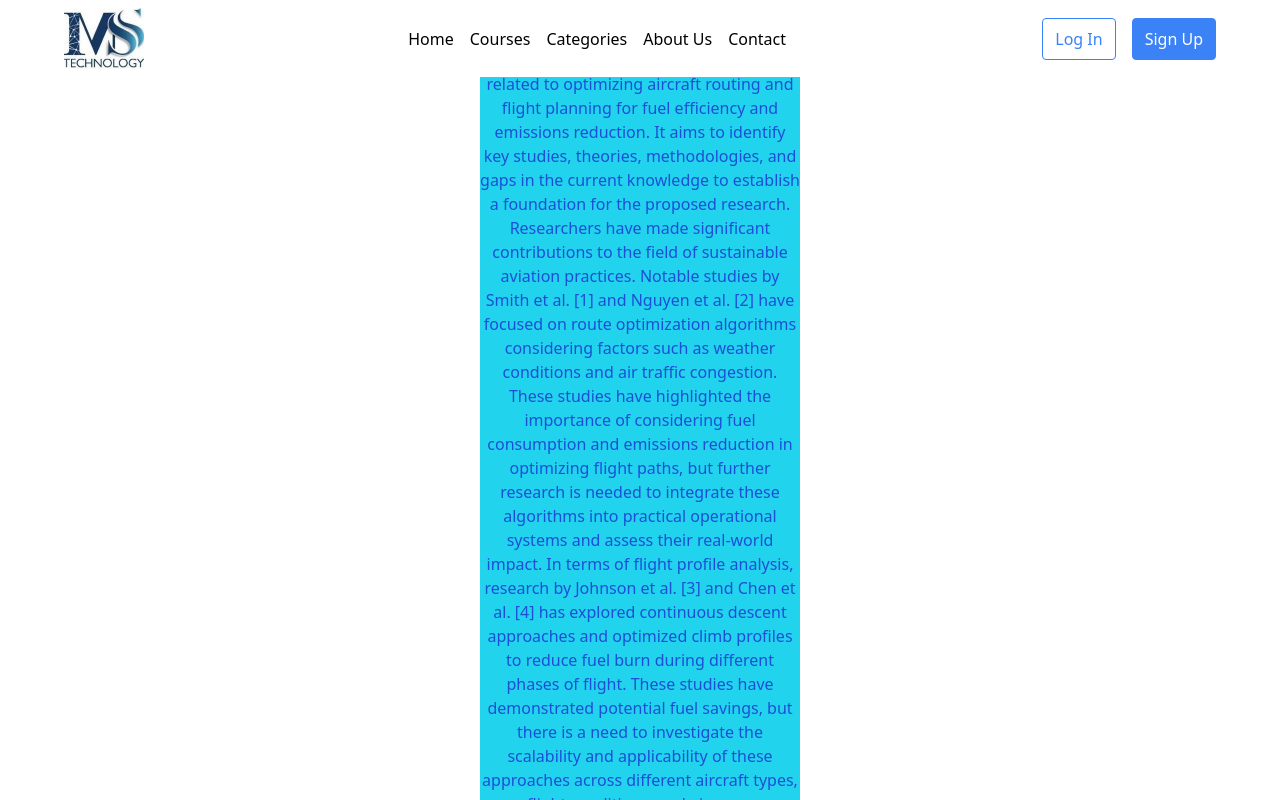
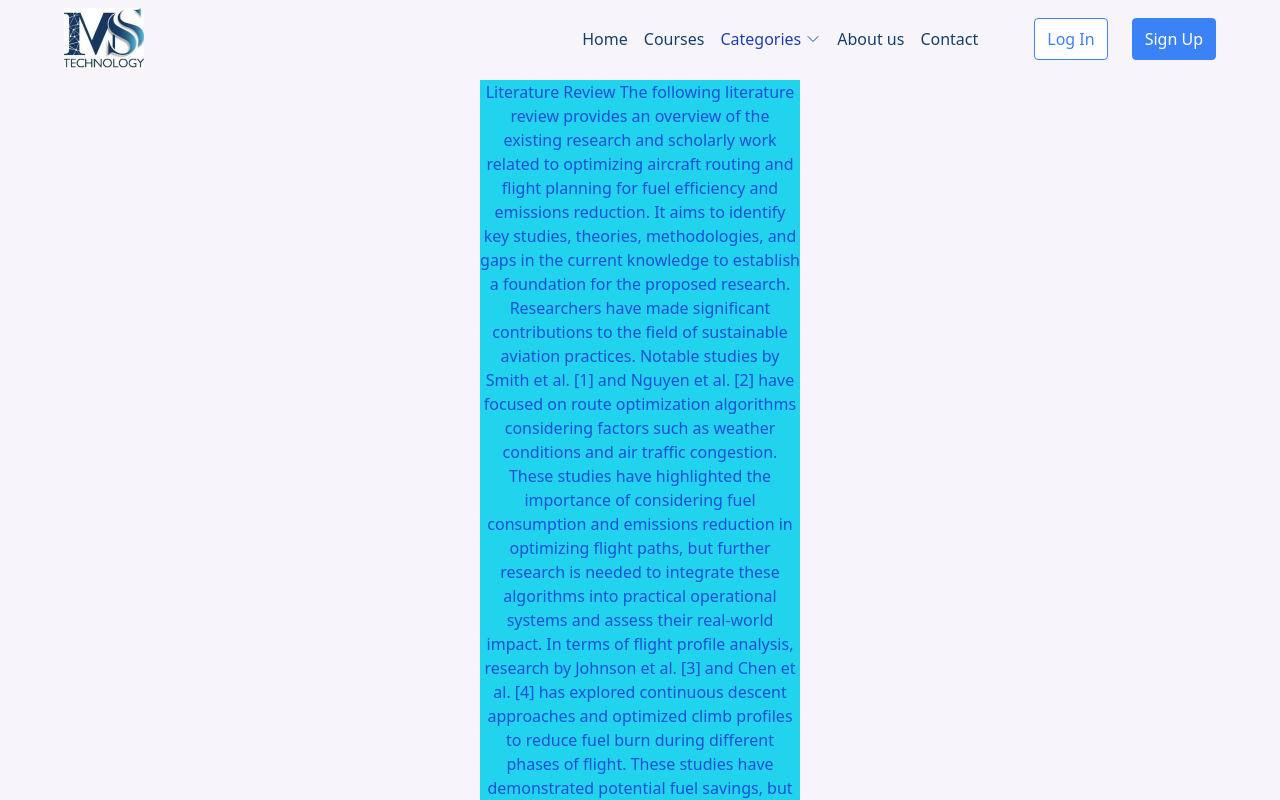
Before and after one commit to Temesgenzewude/MSS-Apparentship-Portal, a React (Create React App) app in the folder front-end/: page / in a window 1280 px wide. Shown: the top 800 px of the page. Built offline with nearby package versions, Linux system fonts and the light colour scheme.

Commit message:
navbar update

```diff
--- a/front-end/src/App.js
+++ b/front-end/src/App.js
@@ -1,8 +1,9 @@
 import './App.css';
+import Navbar from './layouts/Navbar';
 
 function App() {
   return (
-    <div>
+    <div className='mt-20'>
       <p className="w-80 text-center m-auto text-blue-700 bg-cyan-400">
         Literature Review
 
--- a/front-end/src/index.css
+++ b/front-end/src/index.css
@@ -5,20 +5,7 @@
 
 /* Your custom CSS rules can go here */
 
-@keyframes fadeIn {
-    from {
-      opacity: 0;
-    }
-    to {
-      opacity: 1;
-    }
-  }
-
-  @keyframes fadeOut {
-    from {
-      opacity: 1;
-    }
-    to {
-      opacity: 0;
-    }
-  }
+body, div, nav {
+  background-color: #F7F5FA;
+  color: #15406B;
+}
--- a/front-end/src/index.js
+++ b/front-end/src/index.js
@@ -7,7 +7,7 @@ import Navbar from './layouts/Navbar';
 const root = ReactDOM.createRoot(document.getElementById('root'));
 root.render(
   <React.StrictMode>
-    <Navbar />
-    <App />
+      <Navbar />
+      <App />
   </React.StrictMode>
 );
--- a/front-end/src/layouts/Navbar.js
+++ b/front-end/src/layouts/Navbar.js
@@ -4,6 +4,8 @@ import { useEffect, useState } from 'react';
 
 const Navbar = () => {
   const [scrolling, setScrolling] = useState(false);
+  const [showMenu, setShowMenu] = useState(false);
+  const [showDropdown, setShowDropdown] = useState(false);
 
   useEffect(() => {
     const handleScroll = () => {
@@ -20,19 +22,77 @@ const Navbar = () => {
     };
   }, []);
 
+  const toggleMenu = () => {
+    setShowMenu(!showMenu);
+  }
+
+  const toggleDropdown = () => {
+    setShowDropdown(!showDropdown);
+  }
+
   return (
-    <nav className={`fixed top-0 left-0 right-0 bg-white ${scrolling ? 'shadow-md' : ''} py-2 px-4 md:px-12 lg:px-16 flex items-center justify-between transition-shadow`}>
+    <nav className={`fixed top-0 left-0 right-0 ${scrolling ? 'shadow-md transition-shadow duration-1000' : ''} py-2 px-4 md:px-12 lg:px-16 flex items-center justify-between transition-shadow`}>
       <div className="flex items-center">
         <img src={logo} alt="mss logo" className="w-20 mr-2" />
       </div>
-      <div className="hidden md:flex space-x-4">
-        <a href="#" className="hover:text-indigo-500">Home</a>
-        <a href="#" className="hover:text-indigo-500">Courses</a>
-        <a href="#" className="hover:text-indigo-500">Categories</a>
-        <a href="#" className="hover:text-indigo-500">About Us</a>
-        <a href="#" className="hover:text-indigo-500">Contact</a>
+      <div className={`hidden md:flex space-x-4 ml-auto ${showMenu ? 'block' : 'hidden'}`}>
+        <a href="#" className="hover:text-blue-800">Home</a>
+        <a href="#" className="hover:text-blue-800">Courses</a>
+        <div
+          className="relative"
+          onMouseEnter={() => setShowDropdown(true)}
+        >
+          <button
+            className={`flex items-center text-blue-800 hover:text-indigo-500 focus:outline-none`}
+            onClick={toggleDropdown}
+          >
+            Categories
+            <svg
+              className={`w-4 h-4 ml-1 transition-transform duration-500 ${showDropdown ? 'rotate-90' : 'rotate-0'
+                }`}
+              xmlns="http://www.w3.org/2000/svg"
+              fill="none"
+              viewBox="0 0 24 24"
+              stroke-width="1.5"
+              stroke="currentColor"
+            >
+              <path
+                stroke-linecap="round"
+                stroke-linejoin="round"
+                d="M19.5 8.25l-7.5 7.5-7.5-7.5"
+              />
+            </svg>
+          </button>
+          {showDropdown && (
+            <div
+              className={`absolute bg-white w-40 mt-2 py-2 px-4 shadow-md rounded left-0 transition-opacity duration-400 ${showDropdown ? 'opacity-100' : 'opacity-0'
+                }`}
+              onMouseLeave={() => setShowDropdown(false)}
+              onMouseEnter={() => setShowDropdown(true)}
+            >
+              {/* Add your dropdown items here */}
+              <a href="#" className="block mb-2 hover:text-blue-800">
+                Dropdown Item 1
+              </a>
+              <a href="#" className="block mb-2 hover:text-blue-800">
+                Dropdown Item 2
+              </a>
+              <a href="#" className="block mb-2 hover:text-blue-800">
+                Dropdown Item 3
+              </a>
+              <a href="#" className="block mb-2 hover:text-blue-800">
+                Dropdown Item 4
+              </a>
+              <a href="#" className="block mb-2 hover:text-blue-800">
+                Dropdown Item 5
+              </a>
+            </div>
+          )}
+        </div>
+        <a href="#" className="hover:text-blue-800">About us</a>
+        <a href="#" className="hover:text-blue-800">Contact</a>
       </div>
-      <div className="hidden md:flex items-center space-x-4">
+      <div className="hidden md:flex items-center space-x-4 lg:space-x-6 ml-4 lg:ml-14">
         <button className={`transition-colors duration-300 ease-out-in bg-white hover:bg-blue-500 hover:text-white text-blue-500 border border-blue-500 py-2 px-3 rounded`}>
           Log In
         </button>
@@ -40,6 +100,15 @@ const Navbar = () => {
           Sign Up
         </button>
       </div>
+      <div className="md:hidden">
+        <button onClick={toggleMenu} className='p-2'>
+          {showMenu ? (
+            <svg className='w-6 h-6 fill-current text-blue-800' xmlns="http://www.w3.org/2000/svg" viewBox="0 0 24 24"><path d="M18.293 5.293l-11 11c-.39.39-1.024.39-1.414 0l-11-11c-.391-.391-.391-1.024 0-1.414s1.024-.391 1.414 0l10.293 10.293 10.293-10.293c.39-.391 1.024-.391 1.414 0s.391 1.023 0 1.414z" /></svg>
+          ) : (
+            <svg className="w-6 h-6 fill-current text-blue-800" xmlns="http://www.w3.org/2000/svg" viewBox="0 0 24 24"><path d="M3 6c0-.552.447-1 1-1s1 .448 1 1v12c0 .552-.447 1-1 1s-1-.448-1-1zm4 3c0-.552.447-1 1-1s1 .448 1 1v6c0 .552-.447 1-1 1s-1-.448-1-1v-6zm4-3c0-.552.447-1 1-1s1 .448 1 1v15c0 .552-.447 1-1 1s-1-.448-1-1v-15zm4 6c0-.552.447-1 1-1s1 .448 1 1v9c0 .552-.447 1-1 1s-1-.448-1-1v-9zm4-3c0-.552.447-1 1-1s1 .448 1 1v12c0 .552-.447 1-1 1s-1-.448-1-1z" /></svg>
+          )}
+        </button>
+      </div>
     </nav>
   );
 };
```
